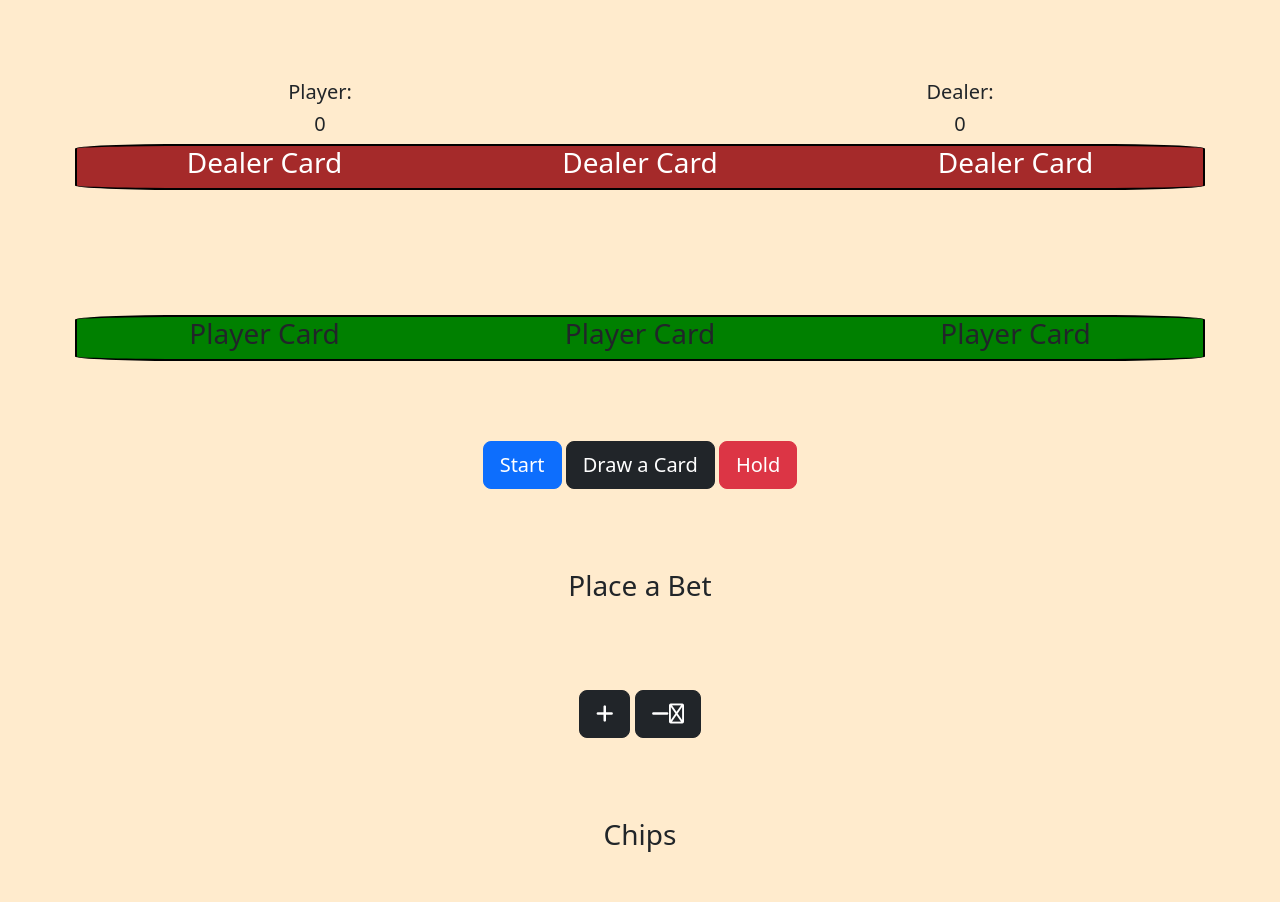
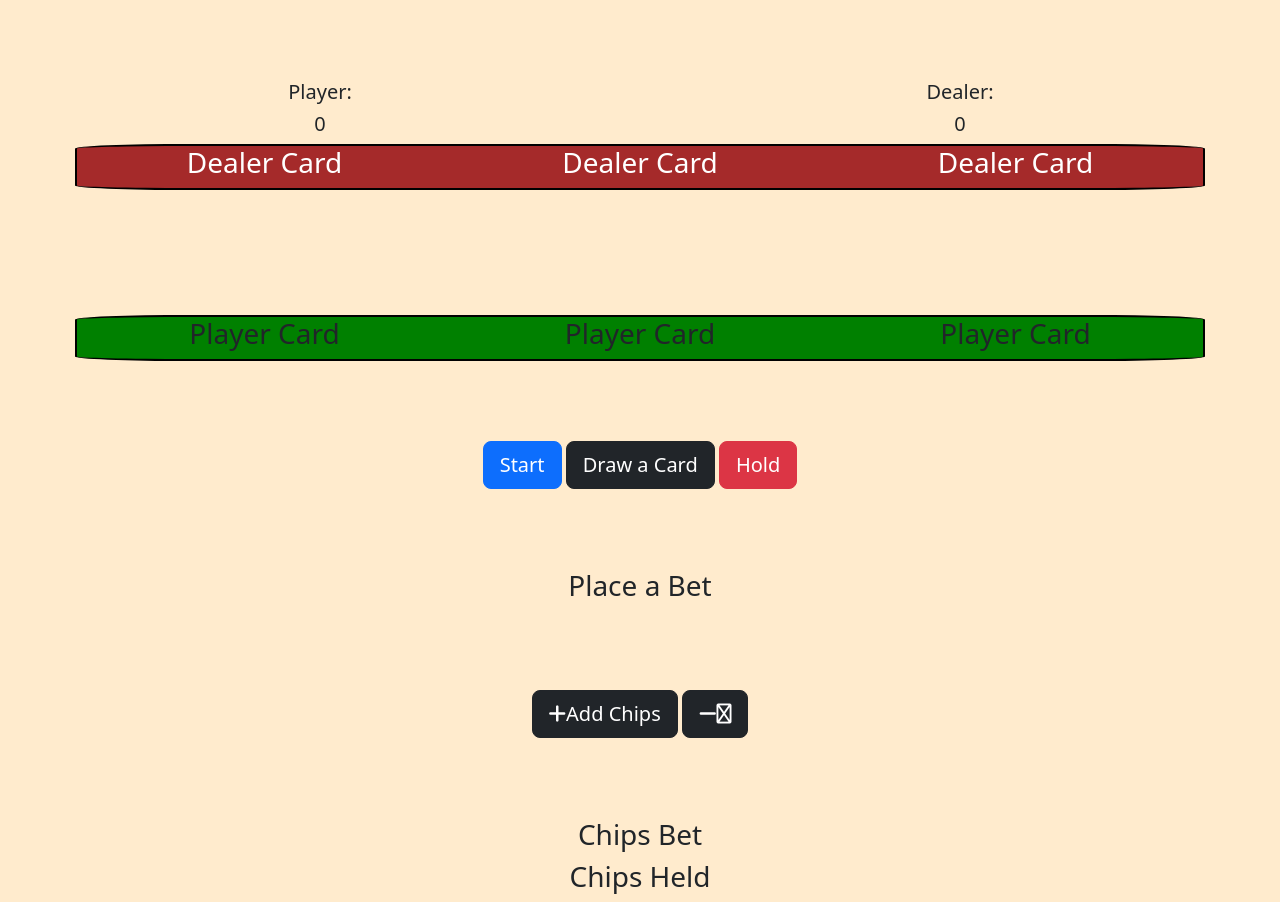
Before and after one commit to Jeff-Ashear/blackjack-V0, a website: page index.html in a window 1280 px wide. Before the commit the page ends 860 px from the top, so only its background shows below. Drawn offline with nearby package versions, Linux system fonts and the light colour scheme.

Commit message:
working on interface design

```diff
--- a/index.html
+++ b/index.html
@@ -53,9 +53,10 @@
                 <h3>Place a Bet</h3>
             </div>
             <div>
-                <button id="increaseBet" class="btn btn-lg btn-dark"><i class="fa-solid fa-plus"></i><i class="fa-solid fa-coin"></i></button>
+                <button id="increaseBet" class="btn btn-lg btn-dark"><i class="fa-solid fa-plus"></i><i class="fa-solid fa-coin"></i>Add Chips</button>
                 <button id="decreaseBet" class="btn btn-lg btn-dark"><i class="fa-solid fa-minus"></i><i class="fa-regular fa-coins"></i></button>
-                <h3 id="numOfChips">Chips</h3>
+                <h3 id="chipsBet">Chips Bet</h3>
+                <h3 id="numOfChips">Chips Held</h3>
             </div>
         </div>
 
```
